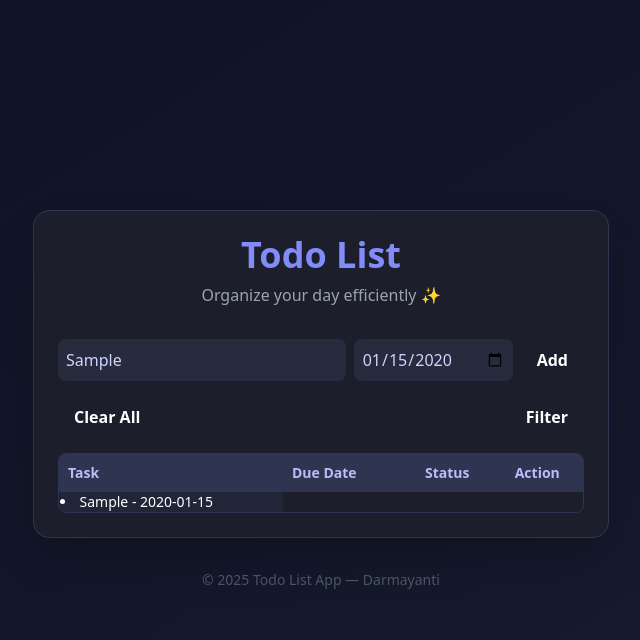
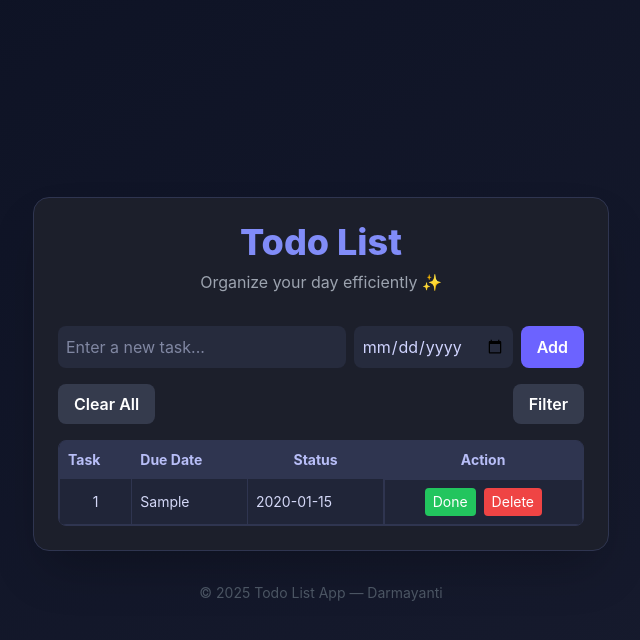
Before and after one commit to darmayanti721/CodingCamp-27Oct2025-darmayantitinambunan, a plain HTML site: page index.html in a window 1280 px wide. Both pictures are taken after typing "Sample", "2020-01-15" into the empty fields and a click on the button "Add". Shown: the whole page, without its empty margins (319-959 px from the left). Drawn offline with nearby package versions, Linux system fonts and the light colour scheme.

Commit message:
updete conten

```diff
--- a/css/style.css
+++ b/css/style.css
@@ -1,5 +1,71 @@
 body {
-    justify-items: center;
-    align-content: center;
-    height: 100vh;
+  font-family: 'Inter', sans-serif;
+  transition: background 0.5s ease;
+  background-color: #0d1224;
+  color: #fff;
 }
+
+/* Container utama */
+section {
+  background-color: #1c1f2b;
+  color: #d4d8f7;
+  box-shadow: 0 0 30px rgba(0, 0, 0, 0.4);
+}
+
+/* Input style */
+input {
+  background-color: #262b3d;
+  color: #d0d4ff;
+  border: none;
+}
+input::placeholder {
+  color: #8087a2;
+}
+
+/* Tombol umum */
+button {
+  cursor: pointer;
+  transition: all 0.3s ease;
+  border: none;
+}
+
+/* Tombol Add */
+#add-todo-btn {
+  background-color: #6c63ff;
+  color: #fff;
+}
+#add-todo-btn:hover {
+  background-color: #574bff;
+}
+
+/* Tombol Clear dan Filter */
+#clear-all-btn,
+#filter-todos-btn {
+  background-color: #353b4d;
+  color: #fff;
+}
+#clear-all-btn:hover {
+  background-color: #e14b4b;
+}
+#filter-todos-btn:hover {
+  background-color: #444b66;
+}
+
+/* Tabel */
+table {
+  background-color: #202538;
+  color: #d4d8f7;
+  border-collapse: collapse;
+  width: 100%;
+}
+thead {
+  background-color: #2f3550;
+  color: #b8bef7;
+}
+td, th {
+  border: 1px solid #2f3550;
+  padding: 0.6rem;
+}
+tbody tr:hover {
+  background-color: #353c5b;
+}
--- a/js/script.js
+++ b/js/script.js
@@ -1,49 +1,109 @@
-/// Local array to store todo items
-let todos = [];
+let todos = JSON.parse(localStorage.getItem("todos")) || [];
 
+// Validate inputs
 function validateForm(todo, date) {
-    if (todo.trim() === '' || date === '') {
-        return false;
-    }
-    return true;
+  return todo.trim() !== "" && date !== "";
 }
 
-/// Function to add a new todo item
+// Add new todo
 function addTodo() {
-    const todoInput = document.getElementById('todo-input').value;
-    const todoDate = document.getElementById('todo-date').value;
+  const todoInput = document.getElementById("todo-input");
+  const todoDate = document.getElementById("todo-date");
 
-    if (!validateForm(todoInput, todoDate)) {
-        alert('Form validation failed. Please check your inputs.');
-    } else {
-        // Add to local array
-        todos.push({ task: todoInput, dueDate: todoDate });
+  const todoText = todoInput.value;
+  const todoDue = todoDate.value;
 
-        renderTodos();
-    }
+  if (!validateForm(todoText, todoDue)) {
+    alert("Please fill out both fields!");
+    return;
+  }
+
+  todos.push({ task: todoText, dueDate: todoDue, done: false });
+  saveTodos();
+  renderTodos();
+
+  todoInput.value = "";
+  todoDate.value = "";
 }
 
-/// Placeholder function for future feature
-function deleteTodo() {
-
+// Save to localStorage
+function saveTodos() {
+  localStorage.setItem("todos", JSON.stringify(todos));
 }
 
-/// Placeholder functions for future features
-function filterTodo() {
+// Render todos
+function renderTodos(filtered = todos) {
+  const todoList = document.getElementById("todo-list");
+  todoList.innerHTML = "";
 
+  if (filtered.length === 0) {
+    todoList.innerHTML = `
+      <tr>
+        <td colspan="4" class="text-center p-3 text-gray-400">No todos available</td>
+      </tr>`;
+    return;
+  }
+
+  filtered.forEach((todo, index) => {
+    todoList.innerHTML += `
+      <tr class="transition">
+        <td class="border p-2 text-center">${index + 1}</td>
+        <td class="border p-2 ${todo.done ? 'line-through text-gray-500' : ''}">
+          ${todo.task}
+        </td>
+        <td class="border p-2">${todo.dueDate}</td>
+        <td class="border p-2 text-center flex justify-center gap-2">
+          <button onclick="toggleDone(${index})"
+            class="bg-green-500 text-white px-2 py-1 rounded hover:bg-green-600 transition">
+            ${todo.done ? 'Undo' : 'Done'}
+          </button>
+          <button onclick="deleteTodo(${index})"
+            class="bg-red-500 text-white px-2 py-1 rounded hover:bg-red-600 transition">
+            Delete
+          </button>
+        </td>
+      </tr>`;
+  });
 }
 
-/// Function to render todo items to the DOM
-function renderTodos() {
-    const todoList = document.getElementById('todo-list');
+// Toggle complete
+function toggleDone(index) {
+  todos[index].done = !todos[index].done;
+  saveTodos();
+  renderTodos();
+}
 
-    // Clear existing list
-    todoList.innerHTML = '';
+// Delete todo
+function deleteTodo(index) {
+  todos.splice(index, 1);
+  saveTodos();
+  renderTodos();
+}
 
-    // Render each todo item
-    todos.forEach((todo, index) => {
-        todoList.innerHTML += `<li>
-            <span>${todo.task} - ${todo.dueDate}</span>
-        </li>`;
-    });
+// Clear all
+function clearAll() {
+  if (todos.length === 0) {
+    alert("No todos to clear!");
+    return;
+  }
+  if (confirm("Are you sure you want to delete all todos?")) {
+    todos = [];
+    saveTodos();
+    renderTodos();
+  }
 }
+
+// Filter done/undone
+function filterTodo() {
+  const choice = prompt("Filter by: all / done / undone").toLowerCase();
+  let filtered = todos;
+
+  if (choice === "done") filtered = todos.filter(t => t.done);
+  else if (choice === "undone") filtered = todos.filter(t => !t.done);
+  else if (choice !== "all") return alert("Invalid filter option!");
+
+  renderTodos(filtered);
+}
+
+// Initial render
+renderTodos();
```
